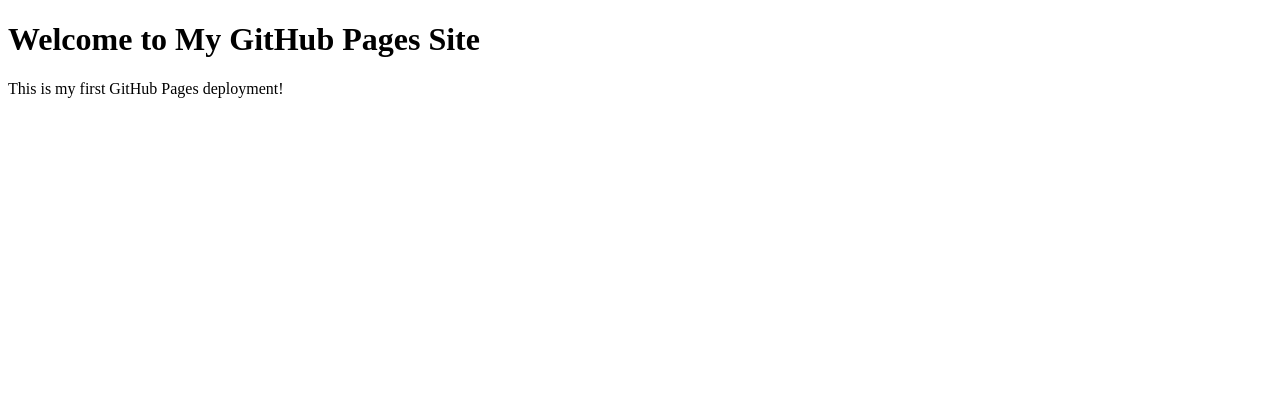
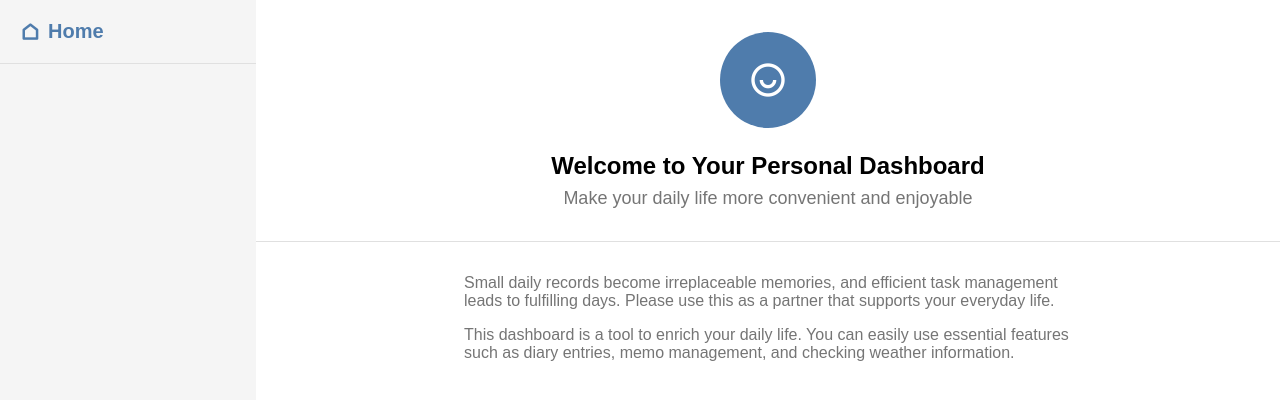
Before and after one commit to purinpurun/my-second-web-app, a plain HTML site: page index.html in a window 1280 px wide. Drawn offline with nearby package versions, Linux system fonts and the light colour scheme.

Commit message:
Add files via upload

```diff
--- a/index.html
+++ b/index.html
@@ -1,12 +1,34 @@
 <!DOCTYPE html>
 <html lang="en">
-<head>
-    <meta charset="UTF-8">
-    <meta name="viewport" content="width=device-width, initial-scale=1.0">
-    <title>My GitHub Pages Site</title>
-</head>
-<body>
-    <h1>Welcome to My GitHub Pages Site</h1>
-    <p>This is my first GitHub Pages deployment!</p>
-</body>
+  <head>
+    <meta charset="UTF-8" />
+    <meta name="viewport" content="width=device-width, initial-scale=1.0" />
+    <link rel="stylesheet" href="./style.css" />
+    <link href="https://cdn.jsdelivr.net/npm/remixicon@4.5.0/fonts/remixicon.css" rel="stylesheet" />
+    <title>Dashboard</title>
+  </head>
+  <body>
+    <div class="dashboard-container">
+      <aside class="sidebar-container">
+        <header class="homebottun">
+          <a href="#" data-="home" class="bottun"><span class="ri-home-line"></span>Home</a>
+        </header>
+      </aside>
+      <main class="main-container">
+        <section id="home">
+          <header class="greeting">
+            <div class="icon-container"><span class="ri-user-smile-line icon"></span></div>
+            <h1 class="paragraph01">Welcome to Your Personal Dashboard</h1>
+            <p class="paragraph02">Make your daily life more convenient and enjoyable</p>
+          </header>
+        <div class="message">
+          <p class="paragraph03">Small daily records become irreplaceable memories, and efficient task management leads to fulfilling days. Please use this as a partner that supports your everyday life.</p>
+          <p class="paragraph04">This dashboard is a tool to enrich your daily life. You can easily use essential features such as diary entries, memo management, and checking weather information.</p>
+        </div>
+        </section>
+      </main>
+    </div>
+
+
+  </body>
 </html>
--- /dev/null
+++ b/style.css
@@ -0,0 +1,109 @@
+/* ブラウザで設定されているスタイルのリセット・共通設定 */
+/* 消さないでください */
+*,
+*::before,
+*::after {
+  box-sizing: border-box;
+}
+body,
+h1,
+h2,
+h3,
+p,
+ul,
+li,
+form,
+input,
+textarea,
+select,
+button {
+  margin: 0;
+  padding: 0;
+  font-family: sans-serif;
+}
+
+ul {
+  list-style: none;
+}
+/* スタイルのリセット終了 */
+
+/* サイドバーとメインコンテンツを包むための要素のスタイルを書いてください */
+.dashboard-container{
+  display: flex;
+  height: 100vh;
+}
+/* サイドバーに関連するスタイルを書いてください */
+.sidebar-container{
+  width: 256px;
+  flex-shrink: 0;
+  background-color: #f5f5f5;
+  border: 1px #e0e0e0;
+  display: flex;
+  flex-direction: column;
+  height: 100%;
+}
+
+.homebottun{
+  padding: 20px;
+  border-bottom: 1px solid #e0e0e0;
+  display: flex;
+
+}
+
+.bottun{
+  font-size: 1.25rem;
+  font-weight: 600;
+  color: #4f7cac;
+  display: flex;
+  align-items: center;
+  text-decoration: none;
+  gap: 8px;
+}
+/* メインコンテンツに関連するスタイルを書いてください */
+
+.main-container{
+  flex: 1;
+}
+
+.greeting{
+  background-color: white;
+  text-align: center;
+  border-bottom: 1px solid #e0e0e0;
+  padding: 32px;
+}
+
+.icon{
+  width: 96px;
+  height: 96px;
+  background-color: #4f7cac;
+  border-radius: 50%;
+  font-size: 2.5rem;
+  display: flex;
+  justify-content: center;
+  align-items: center;
+  margin-left: auto;
+  margin-right: auto;
+  margin-bottom: 24px;
+  color: white;
+}
+
+.paragraph01{
+  margin-bottom: 8px;
+}
+
+.paragraph02{
+  font-size: 1.125rem;
+  color: #757575;
+}
+
+.message{
+  margin:0 auto 0 auto;
+  padding: 32px;
+  max-width: 672px;
+  margin-bottom: 16px;
+  color: #757575;
+}
+
+.paragraph03{
+  margin-bottom: 16px;
+}
```
